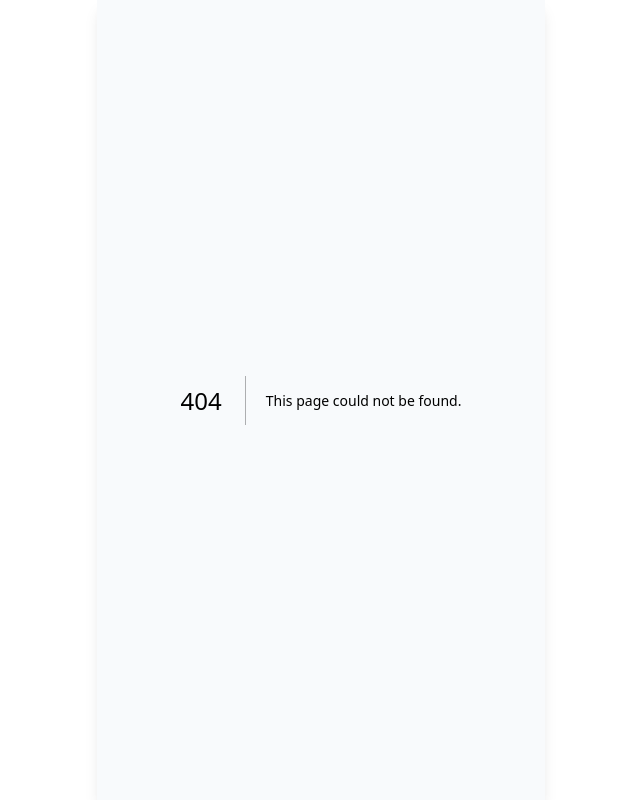
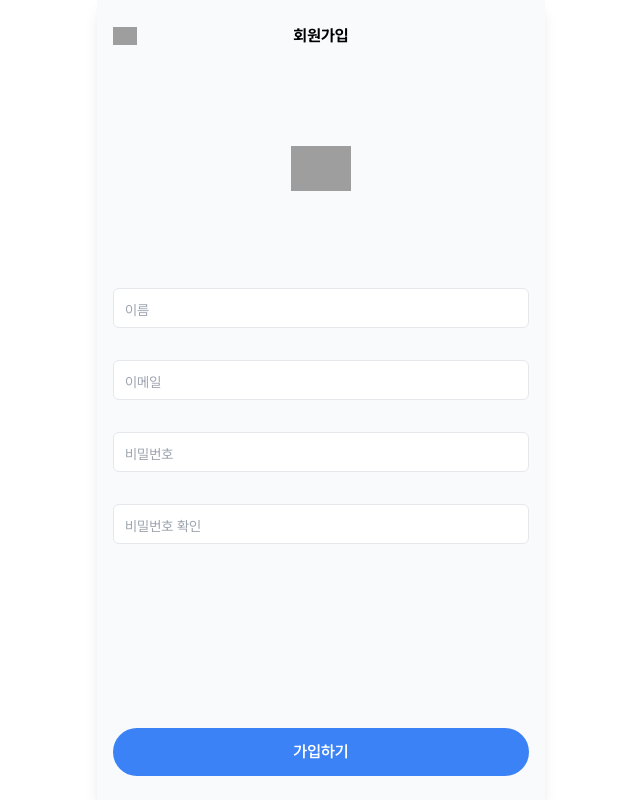
Before and after one commit to sunfivemin/DOT-DAILY, a Next.js app in the folder frontend/: page /signup in a window 1280 px wide. Before the commit this address had no page. Shown: the whole page, without its empty margins (319-959 px from the left). Built offline with nearby package versions, Linux system fonts and the light colour scheme; grey boxes are pictures that could not be loaded.

Commit message:
feat: 회원가입 페이지 UI 레이아웃 구현

```diff
--- /dev/null
+++ b/frontend/src/app/signup/page.tsx
@@ -0,0 +1,148 @@
+"use client";
+
+import { Button } from "@/components/ui/Button/Button";
+import { Input } from "@/components/ui/Input/Input";
+import Image from "next/image";
+import Link from "next/link";
+import { FormEvent, useState } from "react";
+
+interface FormData {
+  name: string;
+  email: string;
+  password: string;
+  confirmPassword: string;
+}
+
+interface FormErrors {
+  name?: string;
+  email?: string;
+  password?: string;
+  confirmPassword?: string;
+}
+
+function SignupPage() {
+  const [formData, setFormData] = useState<FormData>({
+    name: "",
+    email: "",
+    password: "",
+    confirmPassword: ""
+  });
+  const [errors, setErrors] = useState<FormErrors>({});
+
+  const validateForm = (): boolean => {
+    const newErrors: FormErrors = {};
+
+    if (!formData.name.trim()) {
+      newErrors.name = "이름이 입력되지 않았습니다.";
+    }
+
+    if (!formData.email.trim()) {
+      newErrors.email = "이메일이 입력되지 않았습니다.";
+    } else if (!/\S+@\S+\.\S+/.test(formData.email)) {
+      newErrors.email = "올바른 이메일 형식이 아닙니다.";
+    }
+
+    if (!formData.password.trim()) {
+      newErrors.password = "비밀번호가가 입력되지 않았습니다.";
+    } else if (formData.password.length < 8) {
+      newErrors.password = "비밀번호는 8자 이상이어야 합니다.";
+    }
+
+    if (!formData.confirmPassword.trim()) {
+      newErrors.confirmPassword = "비밀번호가가 입력되지 않았습니다.";
+    } else if (formData.password !== formData.confirmPassword) {
+      newErrors.confirmPassword = "비밀번호가 일치하지 않습니다.";
+    }
+
+    setErrors(newErrors);
+    return Object.keys(newErrors).length === 0;
+  };
+
+  const onSignup = (e: FormEvent<HTMLFormElement>) => {
+    e.preventDefault();
+
+    if (validateForm()) {
+      console.log("회원가입 제출", formData);
+    }
+  };
+
+  const onInputChange = (field: keyof FormData) => (e: React.ChangeEvent<HTMLInputElement>) => {
+    setFormData(prev => ({
+      ...prev,
+      [field]: e.target.value
+    }));
+
+    if (errors[field]) {
+      setErrors(prev => ({
+        ...prev,
+        [field]: undefined
+      }));
+    }
+  };
+
+  return (
+    <main className="min-h-screen px-4 py-6 flex flex-col">
+      <header className="flex items-center justify-between">
+        <Link href="/login" aria-label="뒤로가기">
+          <Image src="/back.svg" alt="back" width={24} height={24} />
+        </Link>
+        <h2 className="font-bold">회원가입</h2>
+        <div className="w-6" />
+      </header>
+
+      <div className="flex items-center justify-center h-60">
+        <Image
+          src="/logo-vertical.svg"
+          alt="dot_daily logo"
+          width={60}
+          height={60}
+          priority
+        />
+      </div>
+
+      <form onSubmit={onSignup} className="flex-grow flex flex-col">
+        <section className="flex-grow flex flex-col gap-8">
+          <Input
+            type="text"
+            label="이름"
+            placeholder="이름을 입력해주세요"
+            value={formData.name}
+            onChange={onInputChange('name')}
+            error={errors.name}
+            state={errors.name ? 'error' : 'default'}
+          />
+          <Input
+            type="email"
+            label="이메일"
+            placeholder="dotdaily@email.com"
+            value={formData.email}
+            onChange={onInputChange('email')}
+            error={errors.email}
+            state={errors.email ? 'error' : 'default'}
+          />
+          <Input
+            type="password"
+            label="비밀번호"
+            placeholder="영문, 숫자, 특수문자 포함 8자 이상"
+            value={formData.password}
+            onChange={onInputChange('password')}
+            error={errors.password}
+            state={errors.password ? 'error' : 'default'}
+          />
+          <Input
+            type="password"
+            label="비밀번호 확인"
+            placeholder="영문, 숫자, 특수문자 포함 8자 이상"
+            value={formData.confirmPassword}
+            onChange={onInputChange('confirmPassword')}
+            error={errors.confirmPassword}
+            state={errors.confirmPassword ? 'error' : 'default'}
+          />
+        </section>
+        <Button type="submit" label="가입하기" />
+      </form>
+    </main>
+  );
+}
+
+export default SignupPage;
```
